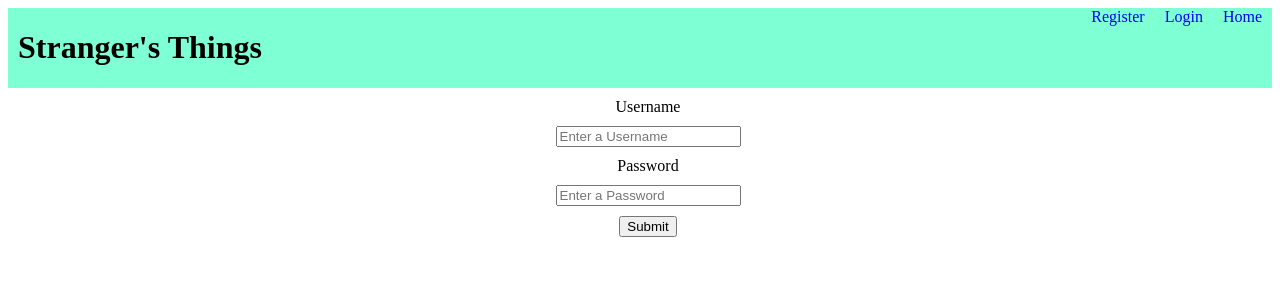
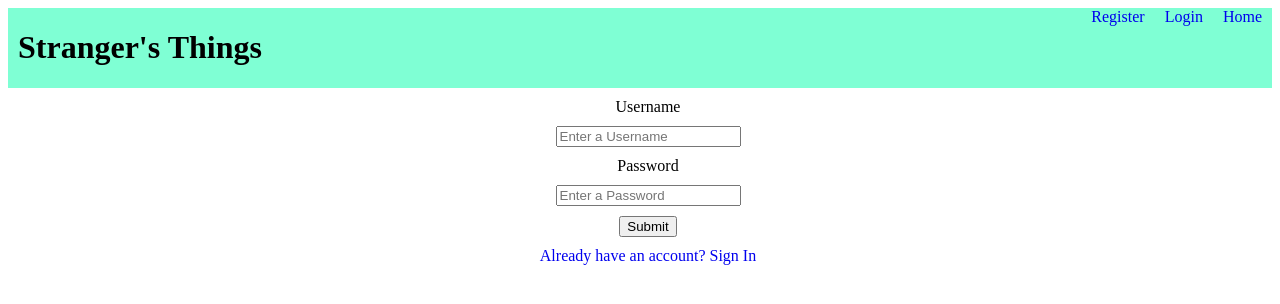
Before and after one commit to Malkahiro/strangers-things, a React (Create React App) app: page /register in a window 1280 px wide. Shown: the top 304 px of the page. Built offline with nearby package versions, Linux system fonts and the light colour scheme; no server answers.

Commit message:
small update to login and register, link that sends someone to the other form depending on if they already have an account or not

```diff
--- a/src/Components/Login/Login.js
+++ b/src/Components/Login/Login.js
@@ -1,5 +1,6 @@
 import React, { useState } from 'react'
 import { loginUser } from '../../api/api';
+import {Link} from 'react-router-dom'
 import './Login.css'
 
 const Login = () => {
@@ -22,6 +23,7 @@
         <input type="password" value={password} onChange={(event) => setPassword(event.target.value)}
          placeholder='Enter your password' />
         <button type='submit'>Login</button>
+        <Link to={"/register"}>Don't have an account? Sign Up</Link>
     </form> );
 }
 
--- a/src/Components/Register/Register.js
+++ b/src/Components/Register/Register.js
@@ -1,5 +1,6 @@
 import React, {useState} from 'react'
 import {registerUser} from '../../api/api'
+import {Link} from 'react-router-dom'
 import "./Register.css"
 const Register = ({handleAuth}) => {
     const [username, setUsername] = useState('');
@@ -22,6 +23,8 @@
         <input required min={5} onChange={(event) => setPassword(event.target.value)}
         type="password" placeholder='Enter a Password' value={password} name={password} />
         <button type='submit'>Submit</button>
+        <Link to={"/login"}>Already have an account? Sign In</Link>
+
     </form> );
 }
 
```
